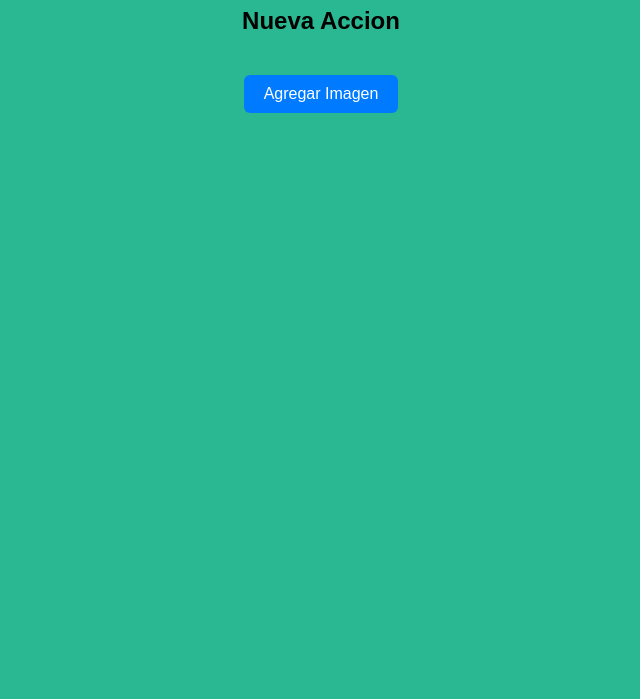
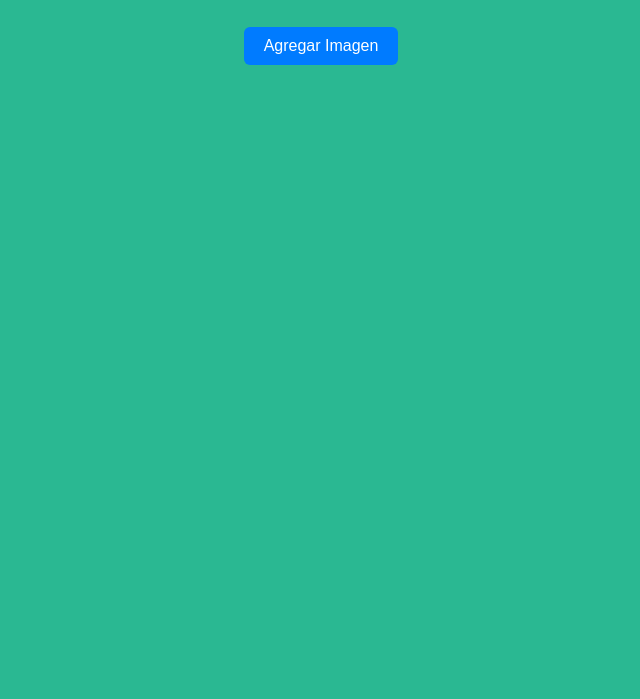
Before and after one commit to Capcha2405/Inicet, a plain HTML site: page index.html in a window 1280 px wide. Shown: the part 101-800 px from the top of the page, without its empty margins (319-959 px from the left). Drawn offline with Linux system fonts and the light colour scheme.

Commit message:
acion removida

```diff
--- a/index.html
+++ b/index.html
@@ -54,7 +54,6 @@
 <body>
 
     <h1>Galería Interactiva de Fotos</h1>
-    <h2>Nueva Accion</h2>
     <button id="addImage">Agregar Imagen</button>
 
     <div id="gallery"></div>
```
